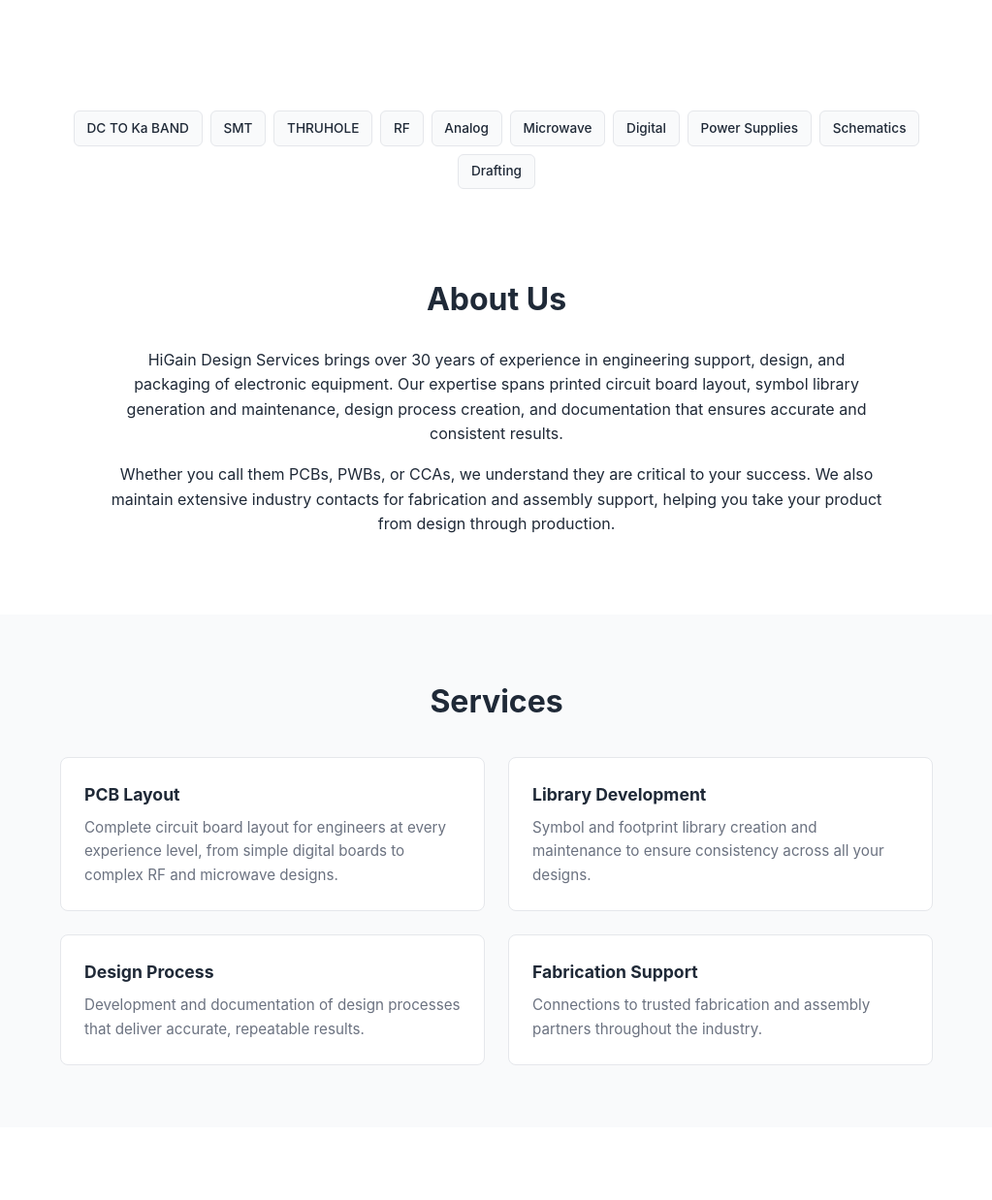
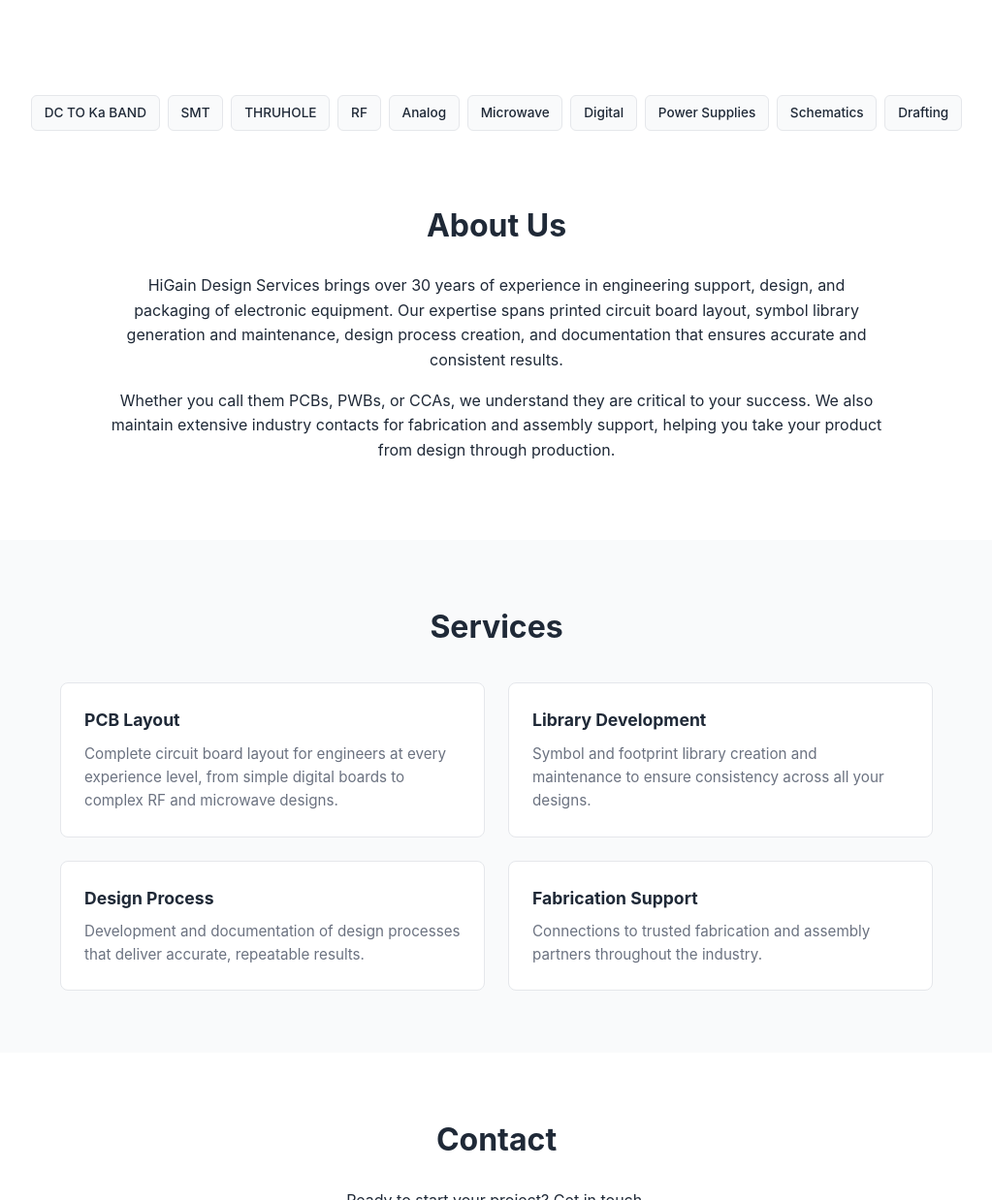
Before and after one commit to greg-e/higaindesign, a Jekyll site: the page built from index.md, in a window 1280 px wide and 1400 px high, scrolled down 203 px. Shown: the part 162-1400 px from the top of the window at 97% size, without its empty margins (128-1151 px from the left). Built offline with Jekyll 4.4.1, drawn with Linux system fonts in a browser that asks for light colours.

Commit message:
Update style.css

```diff
--- a/assets/css/style.css
+++ b/assets/css/style.css
@@ -148,8 +148,8 @@ main {
   justify-content: center;
   align-items: center;
   gap: 0.5rem;
-  margin: 1.5rem auto;
-  max-width: 900px;
+  margin: .5rem auto;
+
 }
 
 .capability {
```
